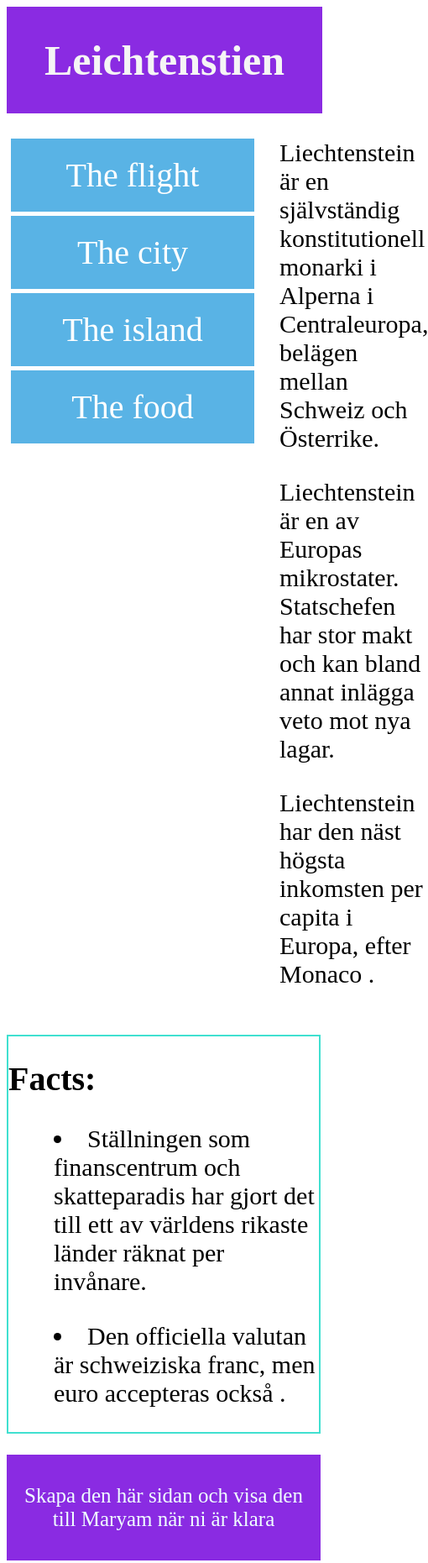
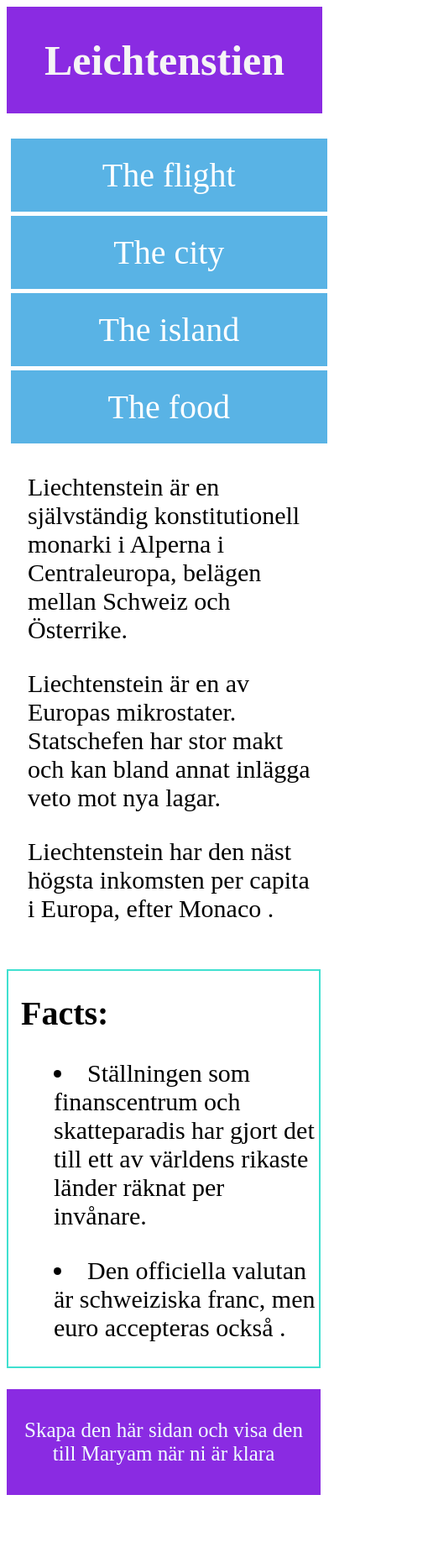
Before and after one commit to Natte-code/websiteidklichtensteinskibiditoiletohiorizzSKIBIDISKIBIDISKIBIDI, a plain HTML site: page index.html in a window 390 px wide. Shown: the whole page at 84% size, 510 px wide, since content can reach past the window. After the commit the page ends 1788 px from the top, so only its background shows below. Drawn offline with Linux system fonts and the light colour scheme.

Commit message:
lektion2 responsivitet

```diff
--- a/css.css
+++ b/css.css
@@ -50,6 +50,10 @@ header{
     padding-bottom: 25px;
 
 }
+
+.info h1{
+    margin-left: 15px;
+}
 .info li{
     margin-left: 50px;
     padding: 4px;
@@ -65,3 +69,24 @@ header{
     text-align: center;
     color: azure;
 }
+
+@media only screen and (min-width: 1000px) {
+    .info{
+        margin-left: 25px;
+    }
+    .headdiv{
+        display: flex;
+        flex-direction: row;
+    }
+
+}
+
+@media only screen and (max-width: 600px){
+    .Main1{
+        display: flex;
+        flex-direction: column;
+    }
+    .C, .F, .I, .TF{
+        width: 90%;
+    }
+}
--- a/index.html
+++ b/index.html
@@ -9,7 +9,7 @@
 <body>
 
 <header><h1>Leichtenstien</h1></header>
-
+<div class="headdiv">
     <div class="Main1">
         <div class="master">
             <div class="F">The flight</div>
@@ -28,7 +28,7 @@
         <br>
         <li>Den officiella valutan är schweiziska franc, men euro accepteras också .</li>
     </div>
-
+</div>
 <div class="skibidi"><p>Skapa den här sidan och visa den till Maryam när ni är klara</p></div>
 
 </body>
```
Lines whose indentation alone changed are shown as unchanged.
